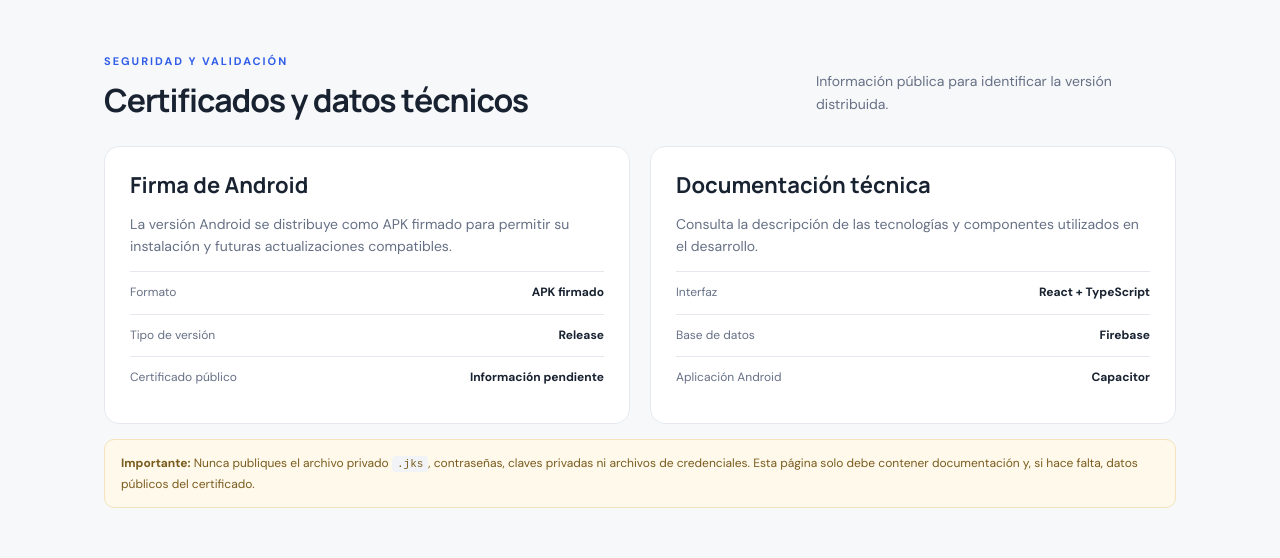
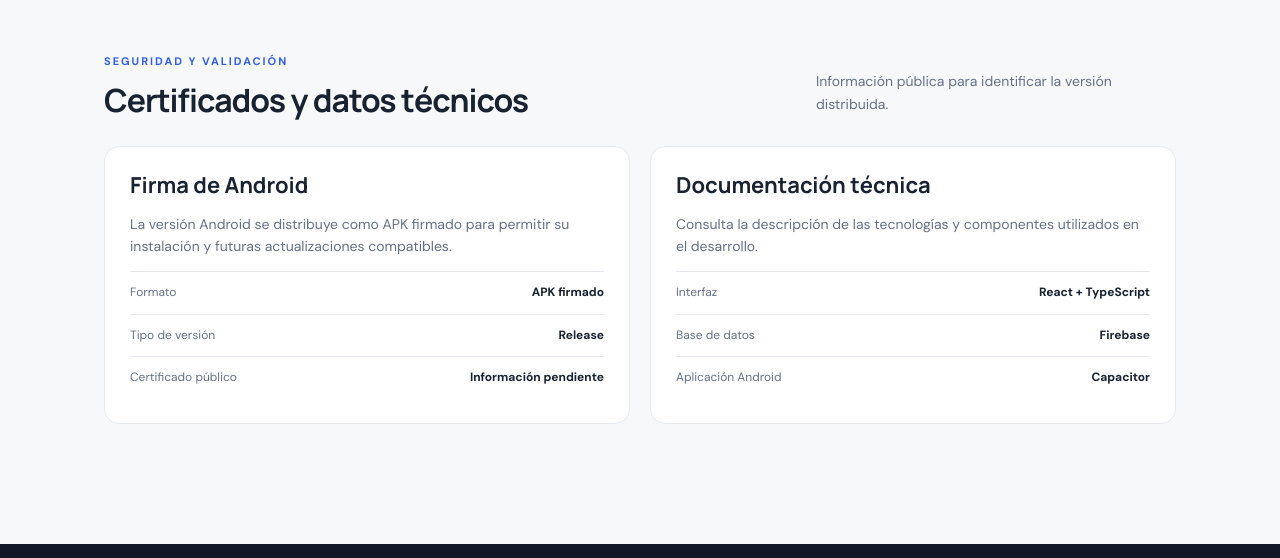
Before and after one commit to Beltranzzz/portafolio-tu-punto-de-venta, a plain HTML site: page index.html in a window 1280 px wide. Shown: the part 2006-2564 px from the top of the page. Drawn offline with Linux system fonts and the light colour scheme.

Commit message:
Actualizacion del portafolio

```diff
--- a/index.html
+++ b/index.html
@@ -114,7 +114,7 @@
           <div class="info-line"><span>Aplicación Android</span><strong>Capacitor</strong></div>
         </article>
       </div>
-      <div class="security-note"><strong>Importante:</strong> Nunca publiques el archivo privado <code>.jks</code>, contraseñas, claves privadas ni archivos de credenciales. Esta página solo debe contener documentación y, si hace falta, datos públicos del certificado.</div>
+
     </section>
   </main>
 
```
